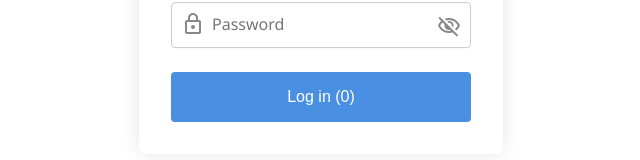
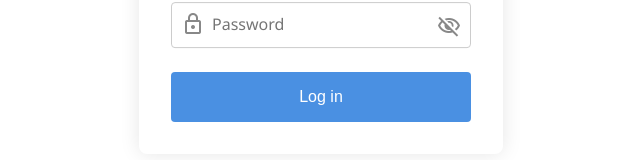
Before and after one commit to techasit5415/SCQ, a SvelteKit app: page /admin in a window 1280 px wide. Shown: the part 494-654 px from the top of the page, without its empty margins (319-959 px from the left). Built offline with nearby package versions, Linux system fonts and the light colour scheme; what mariadb would draw is missing.

Commit message:
update logout function to delete session cookie

```diff
--- a/src/routes/admin/+page.svelte
+++ b/src/routes/admin/+page.svelte
@@ -5,7 +5,7 @@
   let username = "";
   let password = "";
   let showPassword = false;
-  let clickCount = 0;
+  // let clickCount = 0;
 
   onMount(() => {
     console.log("--- Component Loaded in Browser ---");
@@ -81,11 +81,10 @@
       type="submit"
       class="px-4 py-2 rounded bg-blue-600 text-white w-full"
       on:click={() => {
-        clickCount += 1;
-        console.log(`Login button clicked #${clickCount}`);
+        console.log(`Login button clicked #`);
       }}
     >
-      Log in ({clickCount})
+      Log in
     </button>
   </div>
 </form>
--- /dev/null
+++ b/src/routes/logout/+server.ts
@@ -0,0 +1,8 @@
+// src/routes/logout/+server.ts
+import { redirect } from '@sveltejs/kit';
+import type { RequestHandler } from './$types.js';
+
+export const GET: RequestHandler = ({ cookies }) => {
+  cookies.delete('session', { path: '/' });
+  throw redirect(303, '/admin');
+};
```
Also changed, not shown: src/routes/homeadmin/+page.svelte (+14 -0 lines).
